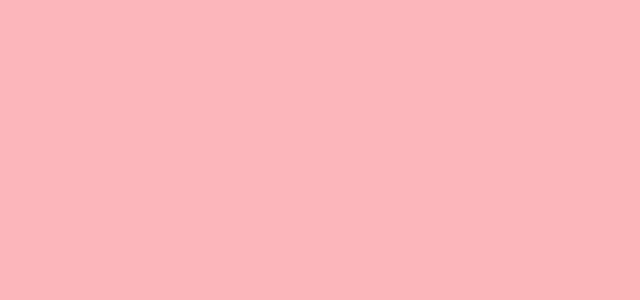
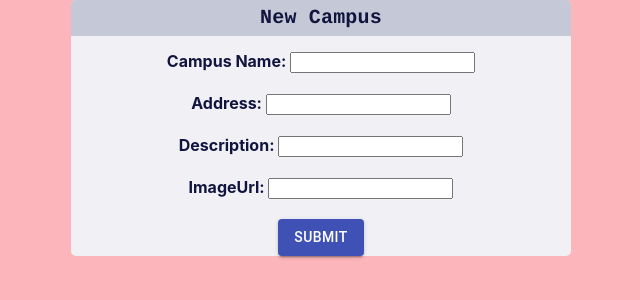
Before and after one commit to GHuang27/client, a React (Create React App) app: page /newcampus in a window 1280 px wide. Shown: the top 300 px of the page, without its empty margins (319-959 px from the left). Built offline with nearby package versions, Linux system fonts and the light colour scheme.

Commit message:
template for adding campus

```diff
--- a/src/App.js
+++ b/src/App.js
@@ -9,7 +9,8 @@
   StudentContainer,
   AllCampusesContainer,
   AllStudentsContainer,
-  NewStudentContainer
+  NewStudentContainer,
+  NewCampusContainer
 } from './components/containers';
 
 // if you create separate components for adding/editing
@@ -25,6 +26,7 @@
         <Route exact path="/campus/:id" component={CampusContainer} />
         <Route exact path="/students" component={AllStudentsContainer} />
         <Route exact path="/newstudent" component={NewStudentContainer} />
+        <Route exact path="/newcampus" component={NewCampusContainer} />
         <Route exact path="/student/:id" component={StudentContainer} />
 
       </Switch>
--- /dev/null
+++ b/src/components/containers/NewCampusContainer.js
@@ -0,0 +1,73 @@
+import { Component } from 'react';
+import { connect } from 'react-redux';
+import { Redirect } from 'react-router-dom';
+
+import NewCampusView from '../views/NewCampusView';
+import { addCampusThunk } from '../../store/thunks';
+
+
+class NewCampusContainer extends Component {
+    constructor(props){
+        super(props);
+        this.state = {
+          name: "",
+          address: "",
+          description: "",
+          imageUrl: "",
+          redirect: false,
+          redirectId: null
+        };
+    }
+
+    handleChange = event => {
+      this.setState({
+        [event.target.name]: event.target.value
+      });
+    }
+
+    handleSubmit = async event => {
+        event.preventDefault();
+
+        let temp = {
+            name: this.state.firstname,
+            address: this.state.lastname,
+            description: this.state.email,
+            imageUrl: this.state.imageUrl
+        };
+
+        let newCampus = await this.props.addCampus(temp);
+
+        this.setState({
+          name: "",
+          address: "",
+          description: "",
+          imageUrl: "",
+          redirect: true,
+          redirectId: newCampus.id
+        });
+    }
+
+    componentWillUnmount() {
+        this.setState({redirect: false, redirectId: null});
+    }
+
+    render() {
+        if(this.state.redirect) {
+          return (<Redirect to={`/campus/${this.state.redirectId}`}/>)
+        }
+        return (
+          <NewCampusView
+            handleChange = {this.handleChange}
+            handleSubmit={this.handleSubmit}
+          />
+        );
+    }
+}
+
+const mapDispatch = (dispatch) => {
+    return({
+        addCampus: (campus) => dispatch(addCampusThunk(campus)),
+    })
+}
+
+export default connect(null, mapDispatch)(NewCampusContainer);
--- a/src/components/containers/index.js
+++ b/src/components/containers/index.js
@@ -2,6 +2,7 @@
 export { default as HomePageContainer } from "./HomePageContainer";
 export { default as AllCampusesContainer } from "./AllCampusesContainer";
 export { default as CampusContainer } from "./CampusContainer";
+export { default as NewCampusContainer} from "./NewCampusContainer";
 export { default as AllStudentsContainer } from "./AllStudentsContainer";
 export { default as StudentContainer } from "./StudentContainer";
 export { default as NewStudentContainer } from "./NewStudentContainer";
--- a/src/components/views/AllCampusesView.js
+++ b/src/components/views/AllCampusesView.js
@@ -20,6 +20,9 @@
           <button onClick={() => deleteCampus(campus.id)}>Delete</button>
         </div>
       ))}
+      <Link to={`/newcampus`}>
+        <button>Add New Campus</button>
+      </Link>
     </div>
   );
 };
--- /dev/null
+++ b/src/components/views/NewCampusView.js
@@ -0,0 +1,77 @@
+import Button from '@material-ui/core/Button';
+import Typography from '@material-ui/core/Typography';
+
+
+import { makeStyles } from '@material-ui/core/styles';
+
+
+const useStyles = makeStyles( () => ({
+  formContainer:{
+    width: '500px',
+    backgroundColor: '#f0f0f5',
+    borderRadius: '5px',
+    margin: 'auto',
+  },
+  title: {
+    flexGrow: 1,
+    textAlign: 'left',
+    textDecoration: 'none'
+  },
+  customizeAppBar:{
+    backgroundColor: '#11153e',
+    shadows: ['none'],
+  },
+  formTitle:{
+    backgroundColor:'#c5c8d6',
+    marginBottom: '15px',
+    textAlign: 'center',
+    borderRadius: '5px 5px 0px 0px',
+    padding: '3px'
+  },
+
+}));
+
+const NewCampusView = (props) => {
+  const {handleChange, handleSubmit } = props;
+  const classes = useStyles();
+
+
+  return (
+    <div className={classes.root}>
+      <div className={classes.formContainer}>
+        <div className={classes.formTitle}>
+          <Typography style={{fontWeight: 'bold', fontFamily: 'Courier, sans-serif', fontSize: '20px', color: '#11153e'}}>
+            New Campus
+          </Typography>
+        </div>
+        <form style={{textAlign: 'center'}} onSubmit={(e) => handleSubmit(e)}>
+          <label style= {{color:'#11153e', fontWeight: 'bold'}}>Campus Name: </label>
+          <input type="text" name="campusName" onChange ={(e) => handleChange(e)} />
+          <br/>
+          <br/>
+
+          <label style={{color:'#11153e', fontWeight: 'bold'}}>Address: </label>
+          <input type="text" name="address" onChange={(e) => handleChange(e)} />
+          <br/>
+          <br/>
+
+          <label style={{color:'#11153e', fontWeight: 'bold'}}>Description: </label>
+          <input type="text" name="description" onChange={(e) => handleChange(e)} />
+          <br/>
+          <br/>
+
+          <label style={{color:'#11153e', fontWeight: 'bold'}}>ImageUrl: </label>
+          <input type="text" name="imageUrl" onChange={(e) => handleChange(e)} />
+          <br/>
+          <br/>
+
+          <Button variant="contained" color="primary" type="submit">
+            Submit
+          </Button>
+        </form>
+      </div>
+    </div>
+  )
+}
+
+export default NewCampusView;
--- a/src/components/views/index.js
+++ b/src/components/views/index.js
@@ -2,6 +2,7 @@
 export { default as AllCampusesView } from "./AllCampusesView";
 export { default as AllStudentsView } from "./AllStudentsView";
 export { default as NewStudentView } from "./NewStudentView";
+export { default as NewCampusView } from "./NewCampusView";
 export { default as CampusView } from "./CampusView";
 export { default as StudentView } from "./StudentView";
 export { default as HomePageView } from "./HomePageView";
```
